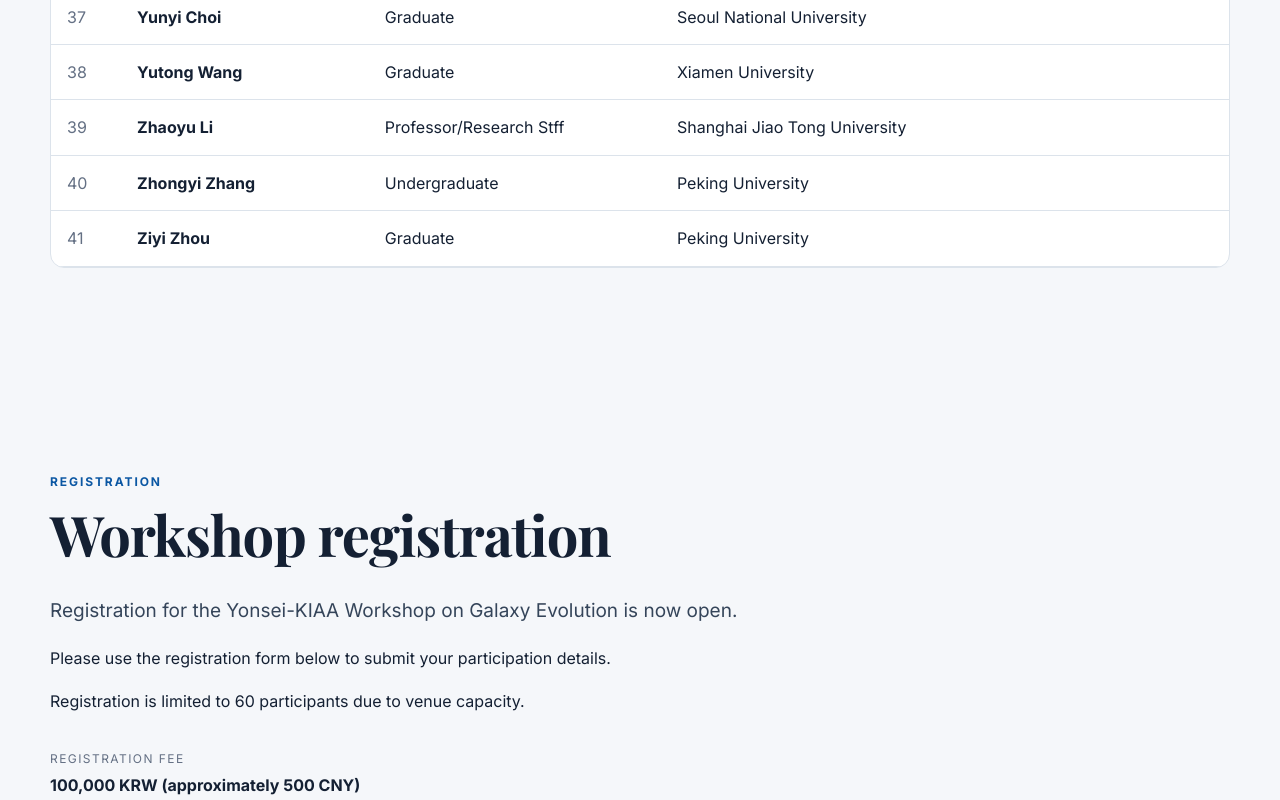
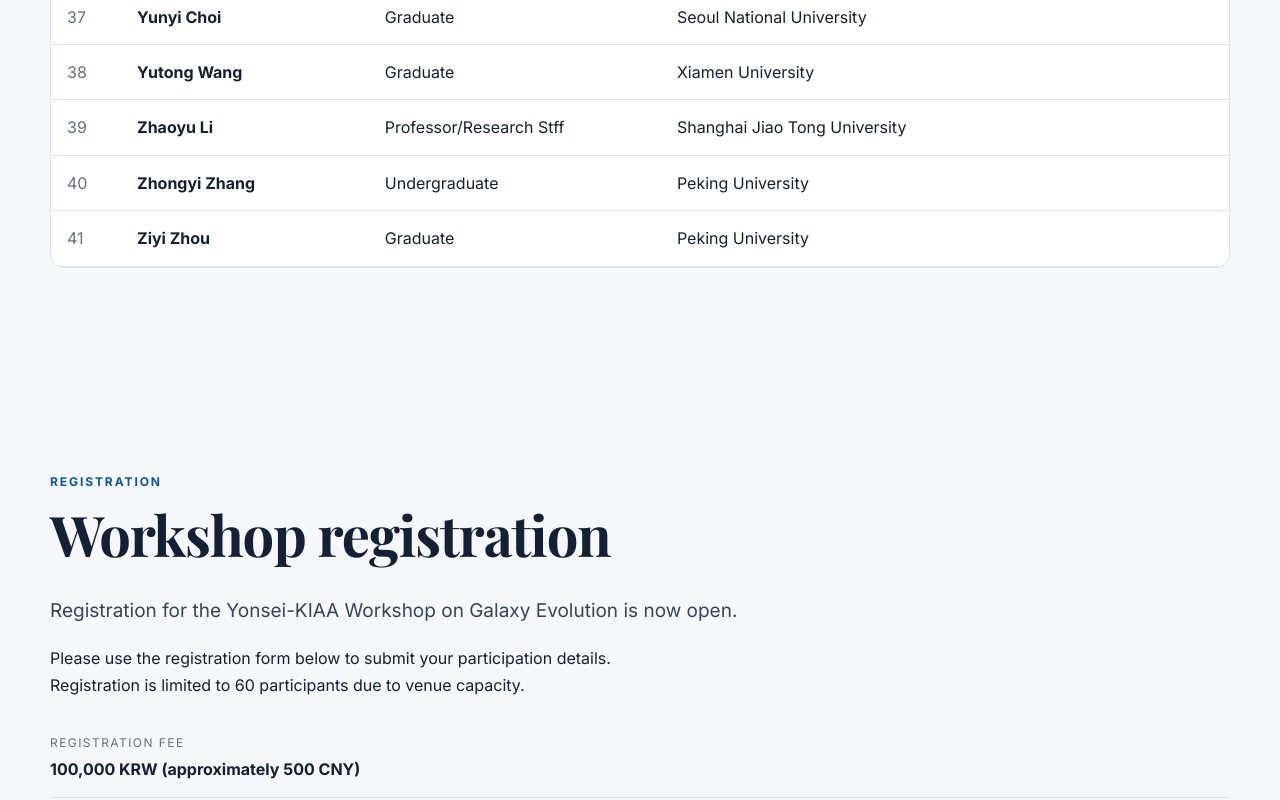
Before and after one commit to minjinkimastro/yonsei-kiaa-workshop, a plain HTML site: page index.html in a window 1280 px wide. Shown: the part 11200-12000 px from the top of the page. Drawn offline with nearby package versions, Linux system fonts and the light colour scheme.

Commit message:
Update index.html

```diff
--- a/index.html
+++ b/index.html
@@ -134,8 +134,8 @@
           <div><p class="kicker">Registration</p><h2>Workshop registration</h2></div>
         </div>
         <p class="lead">Registration for the Yonsei-KIAA Workshop on Galaxy Evolution is now open.</p>
-        <p>Please use the registration form below to submit your participation details.</p>
-        <p> Registration is limited to 60 participants due to venue capacity.</p>
+        <p>Please use the registration form below to submit your participation details.<br>
+         Registration is limited to 60 participants due to venue capacity.</p>
         <div class="venue-facts" style="margin-top:1.25rem">
           <div><span>Registration fee</span><strong>100,000 KRW (approximately 500 CNY)</strong></div>
           <div><span>Payment</span><strong>Cash or credit card onsite</strong></div>
```
